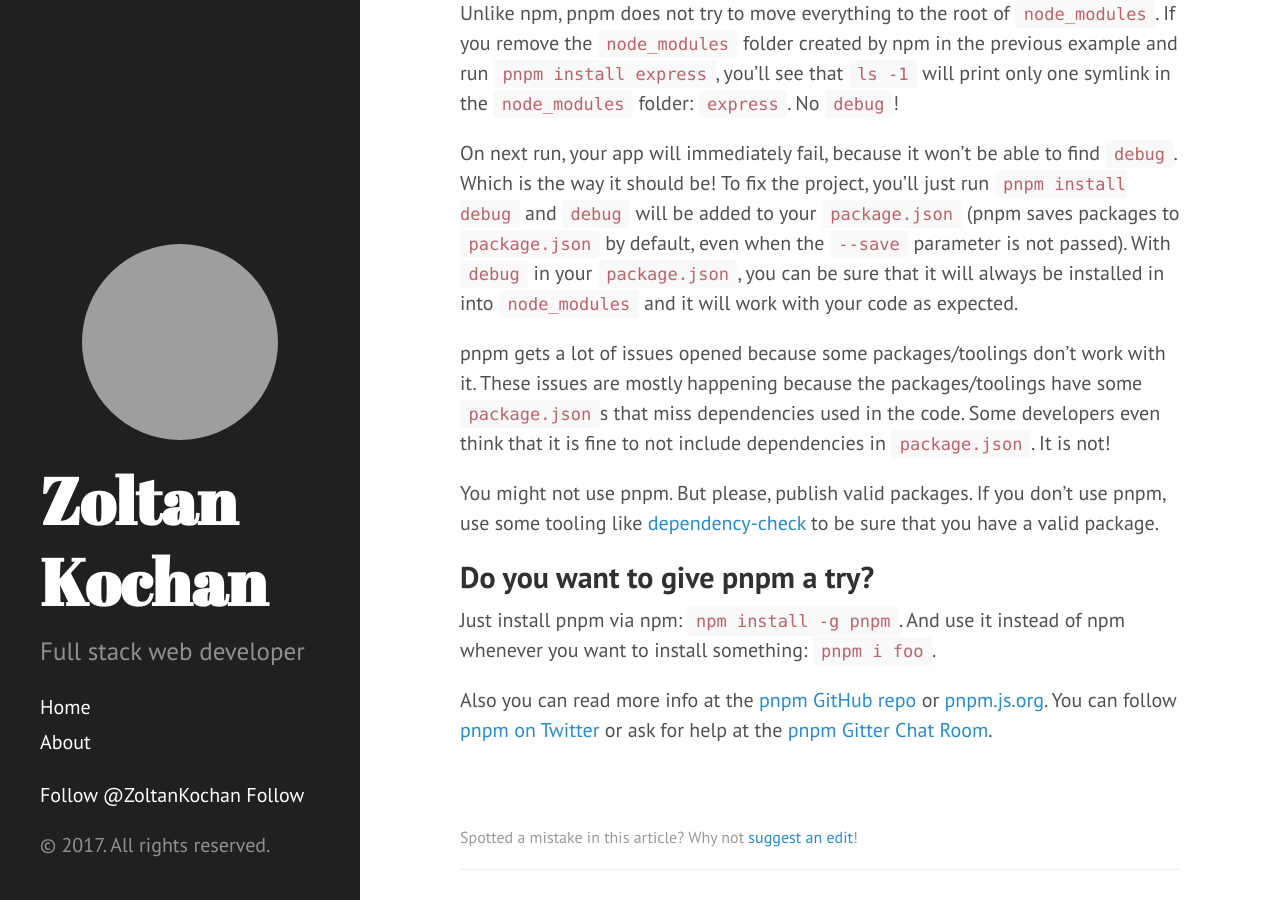
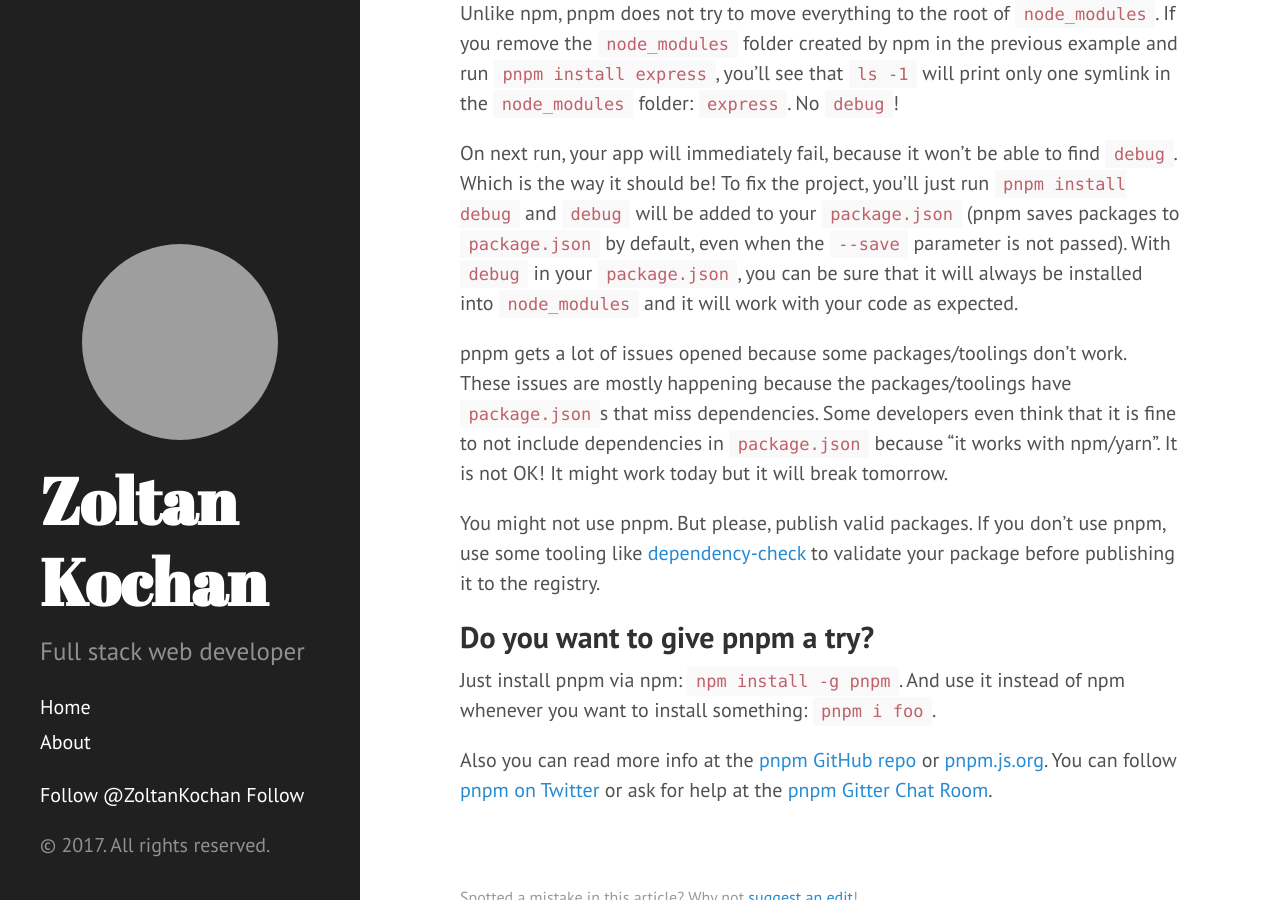
Before and after one commit to zkochan/zkochan.github.io, a Jekyll site: the page built from _posts/2017-05-14-pnpms-strictness-helps-to-avoid-silly-bugs.md, in a window 1280 px wide and 900 px high, scrolled down 2550 px. Built offline with Jekyll 4.4.1, drawn with Linux system fonts in a browser that asks for light colours; comment, search, counter and statistics services are not loaded; grey boxes are pictures that could not be loaded.

Commit message:
Update 2017-05-14-pnpms-strictness-helps-to-avoid-silly-bugs.md

```diff
--- a/_posts/2017-05-14-pnpms-strictness-helps-to-avoid-silly-bugs.md
+++ b/_posts/2017-05-14-pnpms-strictness-helps-to-avoid-silly-bugs.md
@@ -99,14 +99,16 @@
 On next run, your app will immediately fail, because it won't be able to find `debug`. Which is the way it should be!
 To fix the project, you'll just run `pnpm install debug` and `debug` will be added to your `package.json` (pnpm saves packages
 to `package.json` by default, even when the `--save` parameter is not passed). With `debug` in your `package.json`, you
-can be sure that it will always be installed in into `node_modules` and it will work with your code as expected.
+can be sure that it will always be installed into `node_modules` and it will work with your code as expected.
 
-pnpm gets a lot of issues opened because some packages/toolings don't work with it.
-These issues are mostly happening because the packages/toolings have some `package.json`s that miss dependencies
-used in the code. Some developers even think that it is fine to not include dependencies in `package.json`. It is not!
+pnpm gets a lot of issues opened because some packages/toolings don't work.
+These issues are mostly happening because the packages/toolings have `package.json`s that miss dependencies.
+Some developers even think that it is fine to not include dependencies in `package.json`
+because "it works with npm/yarn". It is not OK! It might work today but it will break tomorrow.
 
 You might not use pnpm. But please, publish valid packages. If you don't use pnpm, use some tooling
-like [dependency-check](https://www.npmjs.com/package/dependency-check) to be sure that you have a valid package.
+like [dependency-check](https://www.npmjs.com/package/dependency-check) to validate your package
+before publishing it to the registry.
 
 ## Do you want to give pnpm a try?
 
```
